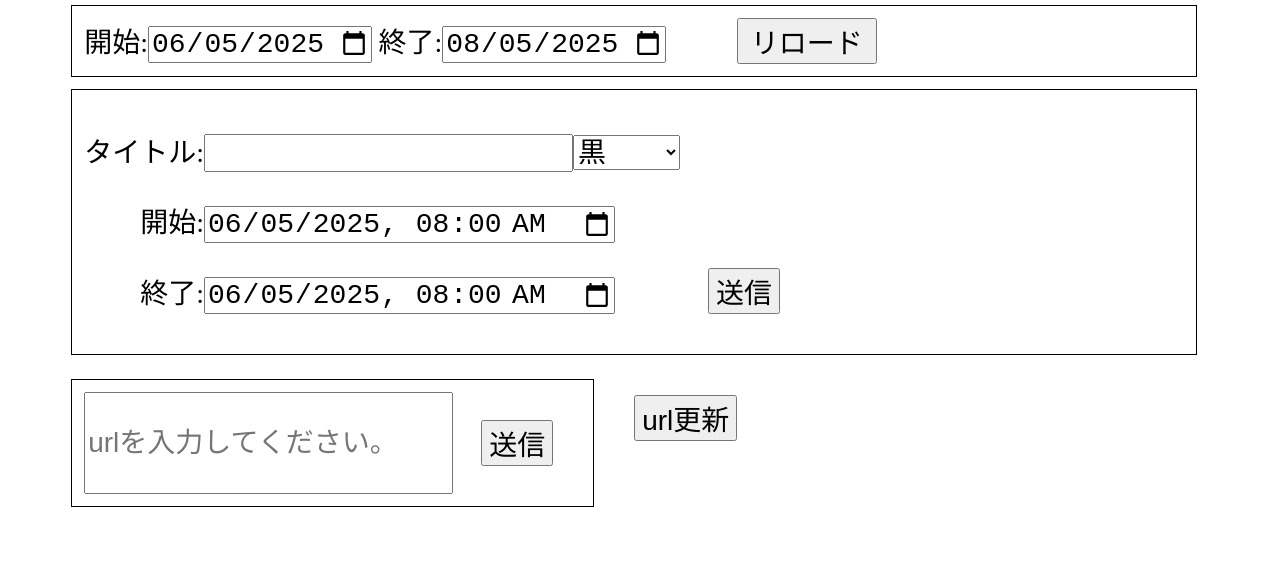
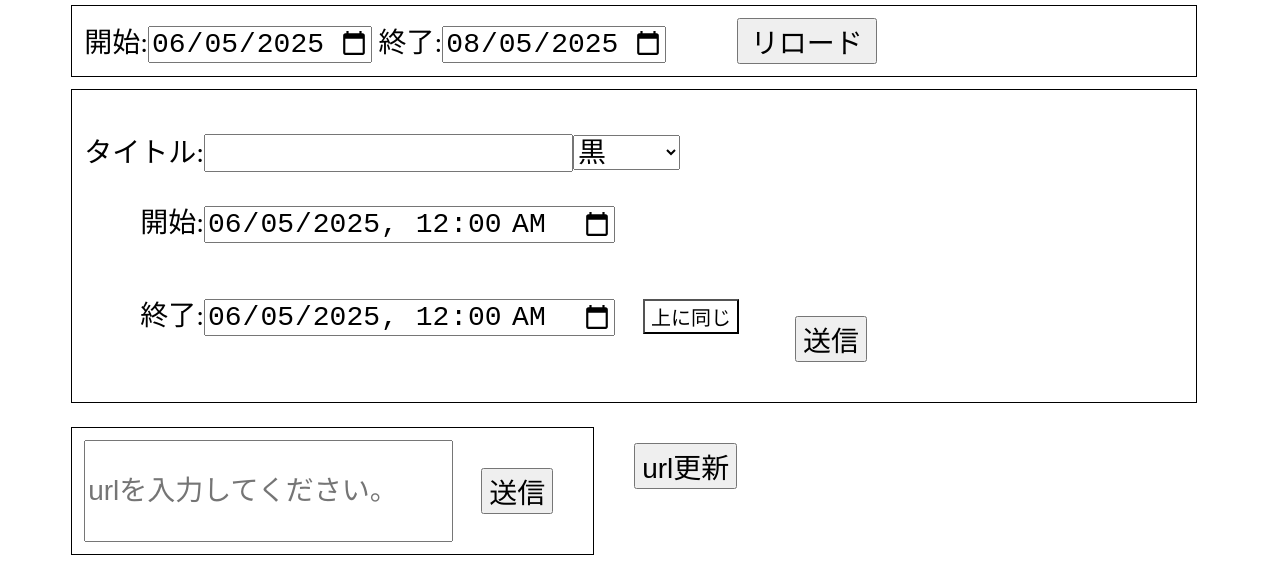
Before and after one commit to hisato-kozuki/calendar, a plain HTML site: page index.html in a window 1280 px wide. Shown: the part 87-668 px from the top of the page. Drawn offline with Linux system fonts and the light colour scheme.

Commit message:
end_dateのオートフィル

```diff
--- a/index.html
+++ b/index.html
@@ -102,7 +102,7 @@
                     <option style="background-color:#3F51B5" value="9">青</option>
                 </select></p>
                 <p>　　開始:<input type="datetime-local" name="start"/></p>
-                <p>　　終了:<input type="datetime-local" name="end"/></p>
+                <p>　　終了:<input type="datetime-local" name="end"/><button id="date_default" style="font-size:20px;background: white;">上に同じ</button></p>
             </div>
             <div style="display: flex; flex-direction: column-reverse;">
                 <button id="postbutton" type="submit">送信</button>
--- a/main.js
+++ b/main.js
@@ -12,6 +12,7 @@ if ('serviceWorker' in navigator) {
 }
 
 const date = new Date();
+let date_today = new Date(date.getFullYear(), date.getMonth(), date.getDate());
 let colorcode = [0, "#7986CB","#33B679","#8E24AA","#E67C73","#F6BF26","#F4511E","#039BE5","#616161","#3F51B5","#0B8043","#D50000"];
 let events;
 let url;
@@ -27,7 +28,7 @@ const options = {
 window.onload = function(){
     urlget();
     dbget();
-    let text = date_string(date, "-", 0, true, true);
+    let text = date_string(date_today, "-", 0, true, true);
     document.getElementById("form").start.value = text;
     document.getElementById("form").end.value = text;
     document.getElementById("form3").start.value = date_string(date, "-", 0, true, false);
@@ -138,7 +139,6 @@ function display(events){
         if(color == undefined)color = "#404040";
         if(events[i].color == 4 || events[i].color == 1 || events[i].color == 9){
             event_cell.innerHTML = "<span style='color:"+color+"'>◆ </span>"+event_cell.innerHTML;
-            let date_today = new Date(date.getFullYear(), date.getMonth(), date.getDate());
             // console.log((date_start - date_today)/3600000);
             if(events[i].color == 4 && date_start - date_today < 86400000){ // 現在日程の一日後より前の時刻の場合に
                 task_renew(events[i], date_start, 4);
@@ -251,7 +251,16 @@ document.getElementById("form3").addEventListener('submit', event => {
     }
 });
 
-async function dbget(){
+document.getElementById("date_default").addEventListener('click', event => {
+    // イベントを停止する
+    event.preventDefault();
+
+    text = document.getElementById("form").start.value;
+    console.log(text);
+    document.getElementById("form").end.value = text;
+});
+
+function dbget(){
     db_operation("get", "calendar");
 }
 
@@ -259,7 +268,7 @@ function dbsave(received_data){
     db_operation("save", "calendar", received_data);
 }
 
-async function urlget(){
+function urlget(){
     db_operation("get", "url");
 }
 
@@ -311,7 +320,6 @@ function db_operation(mode, storeName, received_data){
                         console.log("stored_url",url);
                         get_events();
                     }
-                    return new Promise((resolve)=>resolve(100));
                 }else{
                     if(storeName=="url")document.getElementById("form2").style.visibility="visible";
                 }
```
